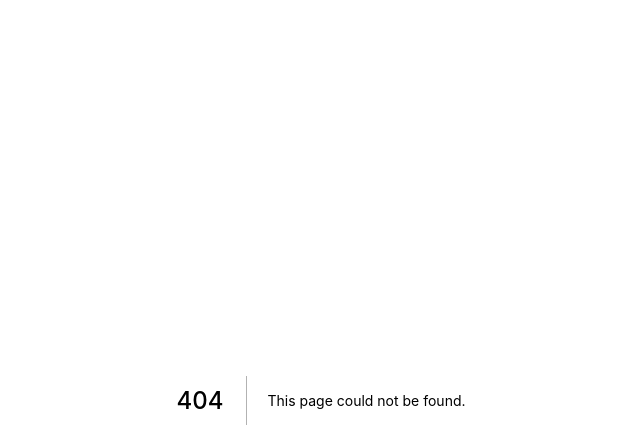
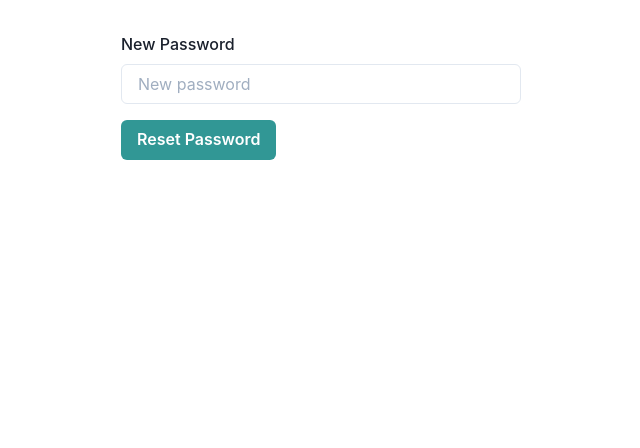
Before and after one commit to Brian-1812/Graphql-full-stack, a Next.js app in the folder lireddit-client/: page /reset-password/1 in a window 1280 px wide. Before the commit this address had no page. Shown: the top 448 px of the page, without its empty margins (319-959 px from the left). Built offline with nearby package versions, Linux system fonts and the light colour scheme.

Commit message:
reset password resolver done

```diff
--- /dev/null
+++ b/lireddit-client/src/pages/reset-password/[token].tsx
@@ -0,0 +1,50 @@
+import React from "react";
+import { NextPage } from "next";
+import { Button } from "@chakra-ui/react";
+import { Formik, Form } from "formik";
+import InputField from "../../components/InputField";
+import Wrapper from "../../components/Wrapper";
+
+const ResetPassword: NextPage<{ token: string }> = ({ token }) => {
+  return (
+    <Wrapper variant="small">
+      <Formik
+        initialValues={{ newPassword: "" }}
+        onSubmit={async (values, { setErrors }) => {
+          // const response = await login(values);
+          // if (response.data?.login.errors)
+          //   setErrors(toErrorMap(response.data.login.errors));
+          // else if (response.data?.login.user) {
+          //   router.push("/");
+          // }
+        }}
+      >
+        {({ isSubmitting }) => (
+          <Form>
+            <InputField
+              name="newPassword"
+              label="New Password"
+              placeholder="New password"
+            />
+            <Button
+              mt={4}
+              colorScheme="teal"
+              type="submit"
+              isLoading={isSubmitting}
+            >
+              Reset Password
+            </Button>
+          </Form>
+        )}
+      </Formik>
+    </Wrapper>
+  );
+};
+
+ResetPassword.getInitialProps = ({ query }) => {
+  return {
+    token: query.token as string,
+  };
+};
+
+export default ResetPassword;
```
Also changed, not shown: 1 other file (tests, documents, lock files or other folders).
